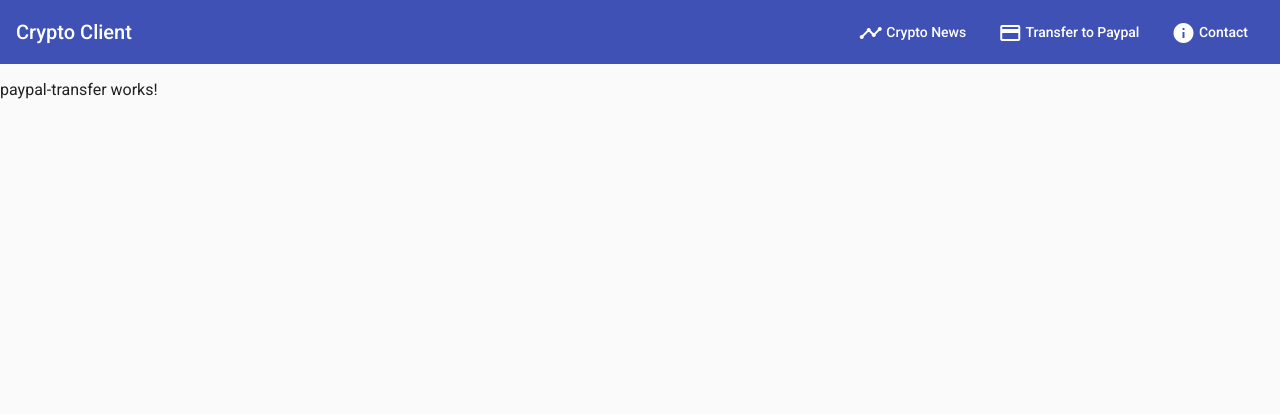
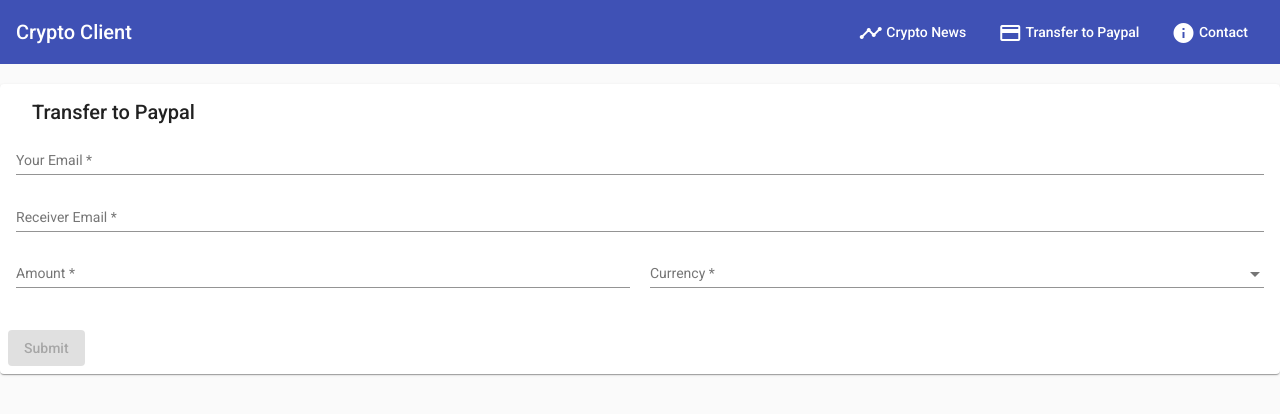
Before and after one commit to fakecoinbase/chrisKreziasslashCryptoPay, an Angular app: page /paypal-transfer in a window 1280 px wide. Shown: the top 414 px of the page. Built offline with nearby package versions, Linux system fonts and the light colour scheme.

Commit message:
feat: transfer form mod: contact form

```diff
--- a/src/app/app.module.ts
+++ b/src/app/app.module.ts
@@ -24,6 +24,7 @@ import { MatInputModule } from '@angular/material/input';
 import { MatSelectModule } from '@angular/material/select';
 import { MatRadioModule } from '@angular/material/radio';
 import { ReactiveFormsModule } from '@angular/forms';
+import { TransferFormComponent } from './ui/transfer-form/transfer-form.component';
 
 @NgModule({
   declarations: [
@@ -34,6 +35,7 @@ import { ReactiveFormsModule } from '@angular/forms';
     NavMenuComponent,
     DashboardsComponent,
     ContactFormComponent,
+    TransferFormComponent,
   ],
   imports: [
     BrowserModule,
--- a/src/app/ui/contact-form/contact-form.component.html
+++ b/src/app/ui/contact-form/contact-form.component.html
@@ -8,8 +8,14 @@
         <div class="col">
           <mat-form-field class="full-width">
             <input matInput placeholder="Subject" formControlName="subject">
-            <mat-error *ngIf="emailForm.controls['firstName'].hasError('required')">
+            <mat-error *ngIf="emailForm.controls['subject'].hasError('required')">
               Subject is <strong>required</strong>
+            </mat-error>
+            <mat-error *ngIf="emailForm.controls['subject'].hasError('minlength')">
+              Subject is <strong>too short</strong>
+            </mat-error>
+            <mat-error *ngIf="emailForm.controls['subject'].hasError('maxlength')">
+              Subject is <strong>too long</strong>
             </mat-error>
           </mat-form-field>
         </div>
@@ -21,6 +27,15 @@
             <mat-error *ngIf="emailForm.controls['firstName'].hasError('required')">
               First name is <strong>required</strong>
             </mat-error>
+            <mat-error *ngIf="emailForm.controls['firstName'].hasError('pattern')">
+              First name is <strong>formatted wrong</strong>
+            </mat-error>
+            <mat-error *ngIf="emailForm.controls['firstName'].hasError('minlength')">
+              First name is <strong>too short</strong>
+            </mat-error>
+            <mat-error *ngIf="emailForm.controls['firstName'].hasError('maxlength')">
+              First name is <strong>too long</strong>
+            </mat-error>
           </mat-form-field>
         </div>
         <div class="col">
@@ -28,6 +43,15 @@
             <input matInput placeholder="Last name" formControlName="lastName">
             <mat-error *ngIf="emailForm.controls['lastName'].hasError('required')">
               Last name is <strong>required</strong>
+            </mat-error>
+            <mat-error *ngIf="emailForm.controls['lastName'].hasError('pattern')">
+              Last name is <strong>formatted wrong</strong>
+            </mat-error>
+            <mat-error *ngIf="emailForm.controls['lastName'].hasError('minlength')">
+              Last name is <strong>too short</strong>
+            </mat-error>
+            <mat-error *ngIf="emailForm.controls['lastName'].hasError('maxlength')">
+              Last name is <strong>too long</strong>
             </mat-error>
           </mat-form-field>
         </div>
@@ -38,6 +62,9 @@
             <input matInput placeholder="Email" formControlName="email">
             <mat-error *ngIf="emailForm.controls['email'].hasError('required')">
               Email address is <strong>required</strong>
+            </mat-error>
+            <mat-error *ngIf="emailForm.controls['email'].hasError('email')">
+              Your Email is <strong>wrong</strong>
             </mat-error>
           </mat-form-field>
         </div>
@@ -54,7 +81,7 @@
       </div>
     </mat-card-content>
     <mat-card-actions>
-      <button mat-raised-button color="primary" type="submit">Submit</button>
+      <button mat-raised-button color="primary" type="submit" [disabled]="emailForm.invalid">Submit</button>
     </mat-card-actions>
   </mat-card>
 </form>
--- a/src/app/ui/contact-form/contact-form.component.ts
+++ b/src/app/ui/contact-form/contact-form.component.ts
@@ -7,11 +7,28 @@ import { FormBuilder, Validators } from '@angular/forms';
   styleUrls: ['./contact-form.component.scss'],
 })
 export class ContactFormComponent {
+  namePattern = '[A-Z]{1,1}[a-z]*';
   emailForm = this.fb.group({
-    subject: null,
-    firstName: [null, Validators.required],
-    lastName: [null, Validators.required],
-    email: [null, Validators.required, Validators.email],
+    subject: [null, [Validators.minLength(5), Validators.maxLength(100)]],
+    firstName: [
+      null,
+      [
+        Validators.required,
+        Validators.pattern(this.namePattern),
+        Validators.minLength(2),
+        Validators.maxLength(50),
+      ],
+    ],
+    lastName: [
+      null,
+      [
+        Validators.required,
+        Validators.pattern(this.namePattern),
+        Validators.minLength(2),
+        Validators.maxLength(50),
+      ],
+    ],
+    email: [null, [Validators.required, Validators.email]],
     message: [null, Validators.required],
   });
 
--- /dev/null
+++ b/src/app/ui/transfer-form/transfer-form.component.html
@@ -0,0 +1,63 @@
+<form [formGroup]="transferForm" novalidate (ngSubmit)="onSubmit()">
+  <mat-card class="transfer-card">
+    <mat-card-header>
+      <mat-card-title>Transfer to Paypal</mat-card-title>
+    </mat-card-header>
+    <mat-card-content>
+      <div class="row">
+        <div class="col">
+          <mat-form-field class="full-width">
+            <input matInput placeholder="Your Email" formControlName="email">
+            <mat-error *ngIf="transferForm.controls['email'].hasError('required')">
+              Your Email is <strong>required</strong>
+            </mat-error>
+            <mat-error *ngIf="transferForm.controls['email'].hasError('email')">
+              Your Email is <strong>wrong</strong>
+            </mat-error>
+          </mat-form-field>
+        </div>
+      </div>
+      <div class="row">
+        <div class="col">
+          <mat-form-field class="full-width">
+            <input matInput placeholder="Receiver Email" formControlName="receiveEmail">
+            <mat-error *ngIf="transferForm.controls['receiveEmail'].hasError('required')">
+              Receiver Email is <strong>required</strong>
+            </mat-error>
+            <mat-error *ngIf="transferForm.controls['receiveEmail'].hasError('email')">
+              Receiver Email is <strong>wrong</strong>
+            </mat-error>
+          </mat-form-field>
+        </div>
+      </div>
+      <div class="row">
+        <div class="col">
+          <mat-form-field class="full-width">
+            <input matInput placeholder="Amount" formControlName="amount">
+            <mat-error *ngIf="transferForm.controls['amount'].hasError('required')">
+              Amount is <strong>required</strong>
+            </mat-error>
+            <mat-error *ngIf="transferForm.controls['amount'].hasError('pattern')">
+              Amount is not a <strong>number</strong>
+            </mat-error>
+          </mat-form-field>
+        </div>
+        <div class="col">
+          <mat-form-field class="full-width">
+            <mat-select placeholder="Currency" formControlName="currency">
+              <mat-option *ngFor="let currency of currencies" [value]="currency.abbreviation">
+                {{ currency.name }}
+              </mat-option>
+            </mat-select>
+            <mat-error *ngIf="transferForm.controls['currency'].hasError('required')">
+              Currency is <strong>required</strong>
+            </mat-error>
+          </mat-form-field>
+        </div>
+      </div>
+    </mat-card-content>
+    <mat-card-actions>
+      <button mat-raised-button color="primary" type="submit" [disabled]="transferForm.invalid">Submit</button>
+    </mat-card-actions>
+  </mat-card>
+</form>
--- /dev/null
+++ b/src/app/ui/transfer-form/transfer-form.component.scss
@@ -0,0 +1,27 @@
+.full-width {
+  width: 100%;
+}
+
+.transfer-card {
+  min-width: 120px;
+  margin: 20px auto;
+}
+
+.mat-radio-button {
+  display: block;
+  margin: 5px 0;
+}
+
+.row {
+  display: flex;
+  flex-direction: row;
+}
+
+.col {
+  flex: 1;
+  margin-right: 20px;
+}
+
+.col:last-child {
+  margin-right: 0;
+}
--- /dev/null
+++ b/src/app/ui/transfer-form/transfer-form.component.ts
@@ -0,0 +1,31 @@
+import { Component } from '@angular/core';
+import { FormBuilder, Validators } from '@angular/forms';
+
+@Component({
+  selector: 'app-transfer-form',
+  templateUrl: './transfer-form.component.html',
+  styleUrls: ['./transfer-form.component.scss'],
+})
+export class TransferFormComponent {
+  transferForm = this.fb.group({
+    email: [null, [Validators.required, Validators.email]],
+    receiveEmail: [null, [Validators.required, Validators.email]],
+    amount: [
+      null,
+      [Validators.required, Validators.pattern('([0-9]*[.])?[0-9]+')],
+    ],
+    currency: [null, Validators.required],
+  });
+
+  currencies = [
+    { name: 'Bitcoin', abbreviation: 'BTC' },
+    { name: 'Etherium', abbreviation: 'ETH' },
+    { name: 'Litecoin', abbreviation: 'LTC' },
+  ];
+
+  constructor(private fb: FormBuilder) {}
+
+  onSubmit() {
+    alert('Thanks!');
+  }
+}
--- a/src/app/views/paypal-transfer/paypal-transfer.component.html
+++ b/src/app/views/paypal-transfer/paypal-transfer.component.html
@@ -1 +1 @@
-<p>paypal-transfer works!</p>
+<app-transfer-form></app-transfer-form>
```
Also changed, not shown: 2 other files (tests, documents, lock files or other folders).
